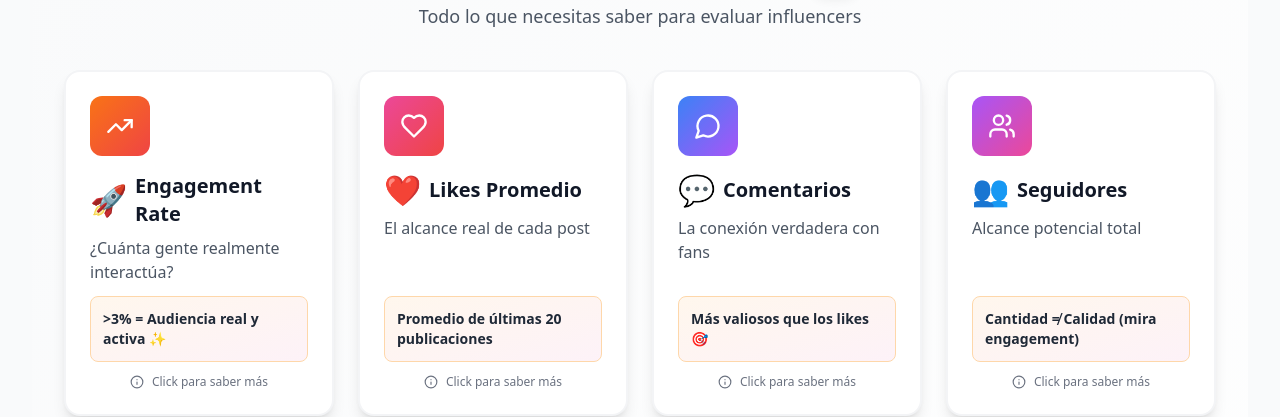
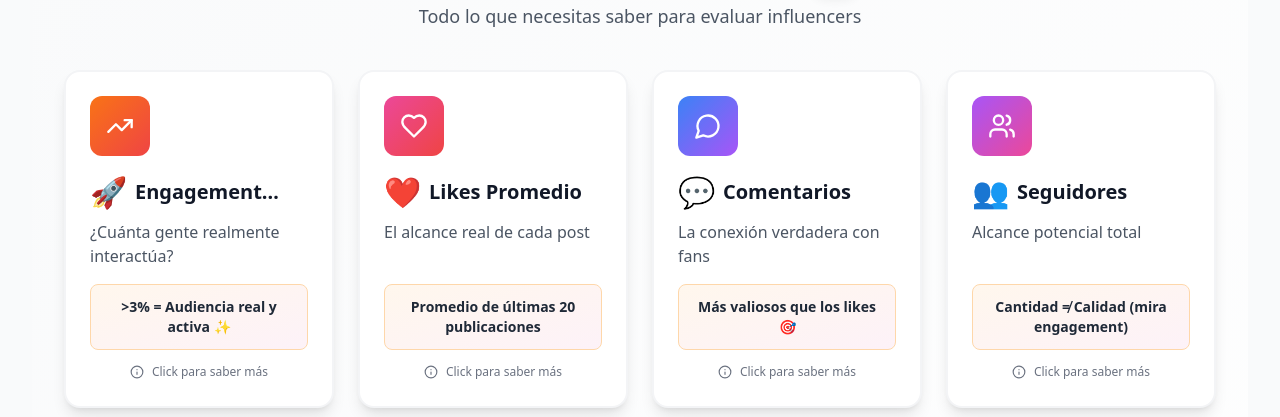
Before and after one commit to sarams-frontend/instagram-analytics, a React (Vite) app: page / in a window 1280 px wide. Shown: the part 535-952 px from the top of the page. Built offline with nearby package versions, Linux system fonts and the light colour scheme; no server answers; the HTML template or start-up script is replaced by a standard one; what axios-retry would draw is missing.

Commit message:
fix: Contenido de tarjetas perfectamente alineado con alturas fijas

```diff
--- a/src/components/MetricsGuide.tsx
+++ b/src/components/MetricsGuide.tsx
@@ -26,29 +26,33 @@ const MetricCard: React.FC<MetricCardProps> = ({
   return (
     <div
       onClick={onClick}
-      className="group bg-white rounded-2xl shadow-lg p-6 hover:shadow-2xl hover:-translate-y-1 transition-all duration-300 border-2 border-gray-100 hover:border-orange-300 cursor-pointer h-full flex flex-col"
+      className="group bg-white rounded-2xl shadow-lg p-6 hover:shadow-2xl hover:-translate-y-1 transition-all duration-300 border-2 border-gray-100 hover:border-orange-300 cursor-pointer flex flex-col"
+      style={{ minHeight: '100%' }}
     >
-      {/* Icono */}
+      {/* Icono - Altura fija */}
       <div className={`inline-flex p-4 rounded-xl bg-gradient-to-br ${gradient} mb-4 group-hover:scale-110 transition-transform duration-300 self-start`}>
         {icon}
       </div>
 
-      {/* Título */}
-      <div className="flex items-center gap-2 mb-2">
-        <span className="text-3xl">{emoji}</span>
-        <h3 className="text-xl font-bold text-gray-900">{title}</h3>
+      {/* Título - Altura fija con line-clamp */}
+      <div className="flex items-center gap-2 mb-2 min-h-[40px]">
+        <span className="text-3xl leading-none">{emoji}</span>
+        <h3 className="text-xl font-bold text-gray-900 line-clamp-1">{title}</h3>
       </div>
 
-      {/* Tagline */}
-      <p className="text-gray-600 font-medium mb-3 flex-grow">{tagline}</p>
+      {/* Tagline - Altura fija de 2 líneas */}
+      <p className="text-gray-600 font-medium mb-4 min-h-[48px] line-clamp-2">{tagline}</p>
 
-      {/* Valor */}
-      <div className="bg-gradient-to-br from-orange-50 to-pink-50 rounded-lg p-3 border border-orange-200 mb-3">
-        <p className="text-sm text-gray-800 font-semibold">{value}</p>
+      {/* Espaciador flexible */}
+      <div className="flex-grow"></div>
+
+      {/* Valor - Siempre al fondo */}
+      <div className="bg-gradient-to-br from-orange-50 to-pink-50 rounded-lg p-3 border border-orange-200 mb-3 min-h-[52px] flex items-center justify-center">
+        <p className="text-sm text-gray-800 font-semibold text-center">{value}</p>
       </div>
 
-      {/* Footer */}
-      <div className="flex items-center justify-center gap-2 text-xs text-gray-500 group-hover:text-orange-600 transition-colors mt-auto">
+      {/* Footer - Siempre al fondo */}
+      <div className="flex items-center justify-center gap-2 text-xs text-gray-500 group-hover:text-orange-600 transition-colors min-h-[20px]">
         <Info size={14} />
         <span className="font-medium">Click para saber más</span>
       </div>
```
